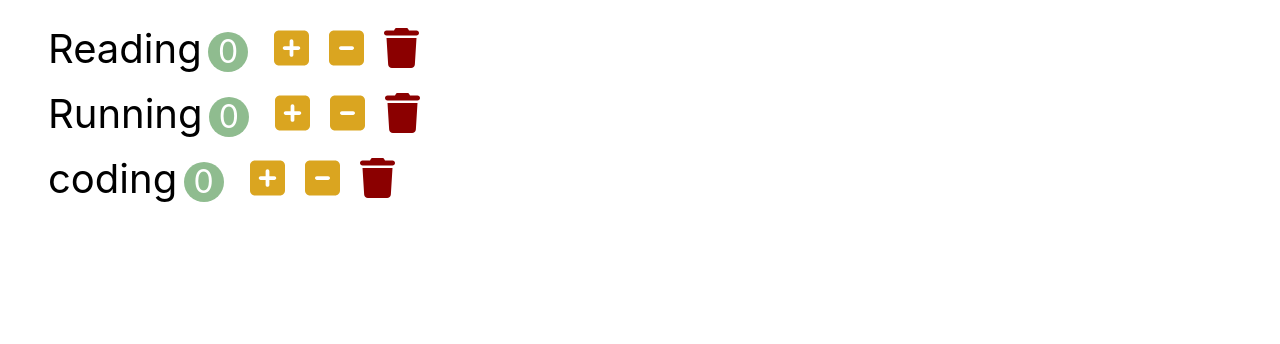
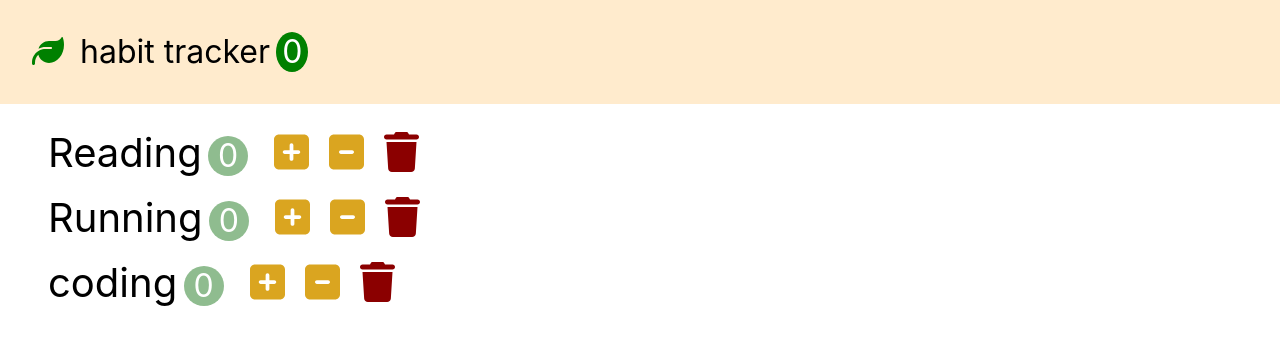
Before and after one commit to hwajj/dreamcoding-ellie-habit-tracker, a React (Create React App) app: page / in a window 1280 px wide. Shown: the top 344 px of the page. Built offline with nearby package versions, Linux system fonts and the light colour scheme.

Commit message:
navbar 생성

```diff
--- a/src/app.css
+++ b/src/app.css
@@ -1,3 +1,6 @@
+* {
+  box-sizing: border-box;
+}
 button {
   outline: none;
   border: 0;
@@ -41,3 +44,27 @@
 .habit-delete {
   color: darkred;
 }
+
+.navbar {
+  font-size: 2rem;
+  padding: 1em;
+  background-color: blanchedalmond;
+}
+
+.navbar-logo {
+  color: green;
+  margin-right: 0.5em;
+}
+
+.navbar-count {
+  display: inline-block;
+  text-align: center;
+  font-size: 2rem;
+  width: 2rem;
+  height: 2.5rem;
+  line-height: 2.5rem;
+  margin-left: 0.2em;
+  background-color: green;
+  color: white;
+  border-radius: 50%;
+}
--- a/src/app.jsx
+++ b/src/app.jsx
@@ -1,7 +1,7 @@
+import React, { Component } from 'react';
 import './app.css';
 import Habits from './components/habits';
-
-import React, { Component } from 'react';
+import Navbar from './components/navbar';
 
 class App extends Component {
   state = {
@@ -11,9 +11,7 @@
       { id: 3, name: 'coding', count: 0 },
     ],
   };
-
   handleIncreament = (habit) => {
-    console.log(habit);
     const habits = [...this.state.habits];
     const index = habits.indexOf(habit);
     habits[index].count++;
@@ -28,17 +26,24 @@
     this.setState({ habits });
   };
   handleDelete = (habit) => {
-    const habits = this.state.habits.filter((item) => item.id !== habit.id);
+    const habits = this.state.habits.filter((item) => item.id != habit.id);
+    const index = habits.indexOf(habit);
+
     this.setState({ habits });
   };
   render() {
     return (
+      <>
+        <Navbar
+          totalCount={this.state.habits.filter((item) => item.count > 0).length}
+        />
         <Habits
           habits={this.state.habits}
           onIncrement={this.handleIncreament}
           onDecrement={this.handleDecreament}
           onDelete={this.handleDelete}
         />
+      </>
     );
   }
 }
--- a/src/components/habits.jsx
+++ b/src/components/habits.jsx
@@ -2,40 +2,20 @@
 import React, { Component } from 'react';
 import Habit from './habit';
 class Habits extends Component {
-  //container
-  //데이터를 가지는 곳
-  state = {
-    habits: [
-      { id: 1, name: 'Reading', count: 0 },
-      { id: 2, name: 'Running', count: 0 },
-      { id: 3, name: 'coding', count: 0 },
-    ],
-  };
   handleIncreament = (habit) => {
-    const habits = [...this.state.habits];
-    const index = habits.indexOf(habit);
-    habits[index].count++;
-    //    this.setState({habits:habits});
-    this.setState({ habits });
+    this.props.onIncrement(habit);
   };
   handleDecreament = (habit) => {
-    const habits = [...this.state.habits];
-    const index = habits.indexOf(habit);
-    const count = habits[index].count - 1;
-    habits[index].count = count < 0 ? 0 : count;
-    this.setState({ habits });
+    this.props.onDecrement(habit);
   };
   handleDelete = (habit) => {
-    const habits = this.state.habits.filter((item) => item.id != habit.id);
-    const index = habits.indexOf(habit);
-
-    this.setState({ habits });
+    this.props.onDelete(habit);
   };
 
   render() {
     return (
       <ul>
-        {this.state.habits.map((habit) => (
+        {this.props.habits.map((habit) => (
           <Habit
             key={habit.id}
             habit={habit}
--- /dev/null
+++ b/src/components/navbar.jsx
@@ -0,0 +1,15 @@
+import React, { Component } from 'react';
+
+class Navbar extends Component {
+  render() {
+    return (
+      <div className='navbar'>
+        <i className='navbar-logo fas fa-leaf'> </i>
+        <span>habit tracker</span>
+        <span className='navbar-count'>{this.props.totalCount}</span>
+      </div>
+    );
+  }
+}
+
+export default Navbar;
```
Lines whose indentation alone changed are shown as unchanged.
